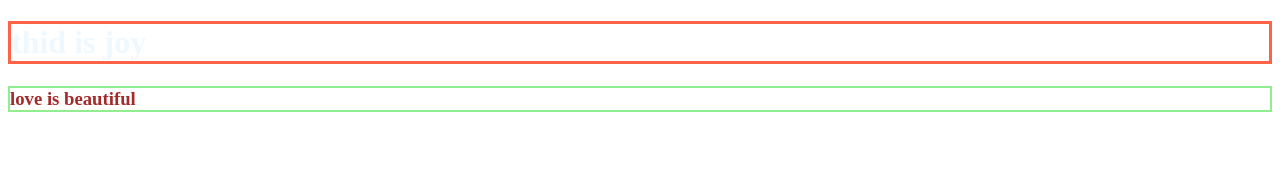
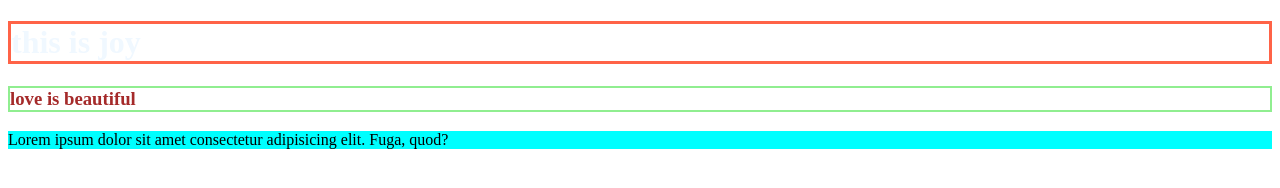
Before and after one commit to humilityudoh/DX1.0-online-colum, a plain HTML site: page index.html in a window 1280 px wide. Drawn offline with Linux system fonts and the light colour scheme.

Commit message:
initial commit

```diff
--- a/index.html
+++ b/index.html
@@ -8,7 +8,9 @@
     <title>Document</title>
 </head>
 <body>
-    <h1>thid is joy</h1>
+    <h1>this is joy</h1>
     <h3>love is beautiful</h3>
+    <p>Lorem ipsum dolor sit amet consectetur adipisicing elit. Fuga, quod?</p>
+
 </body>
 </html>
--- a/style.css
+++ b/style.css
@@ -6,3 +6,6 @@ h3{
     border: 2px solid lightgreen;
     color: brown;
 }
+p{
+    background-color: aqua;
+}
```
